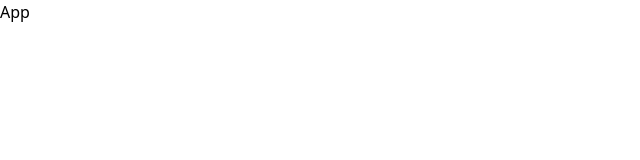
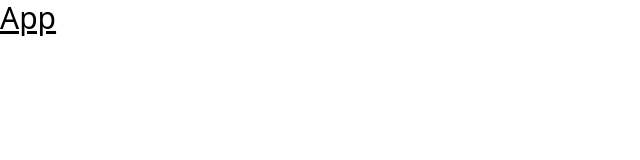
Before and after one commit to gift56/Drum-machine, a React (Vite) app: page / in a window 1280 px wide. Shown: the top 160 px of the page, without its empty margins (0-640 px from the left). Built offline with nearby package versions, Linux system fonts and the light colour scheme.

Commit message:
it worked

```diff
--- a/src/App.tsx
+++ b/src/App.tsx
@@ -1,9 +1,7 @@
-import React from 'react'
+import React from "react";
 
 const App = () => {
-  return (
-    <div>App</div>
-  )
-}
+  return <div className="text-3xl underline">App</div>;
+};
 
-export default App
+export default App;
```
